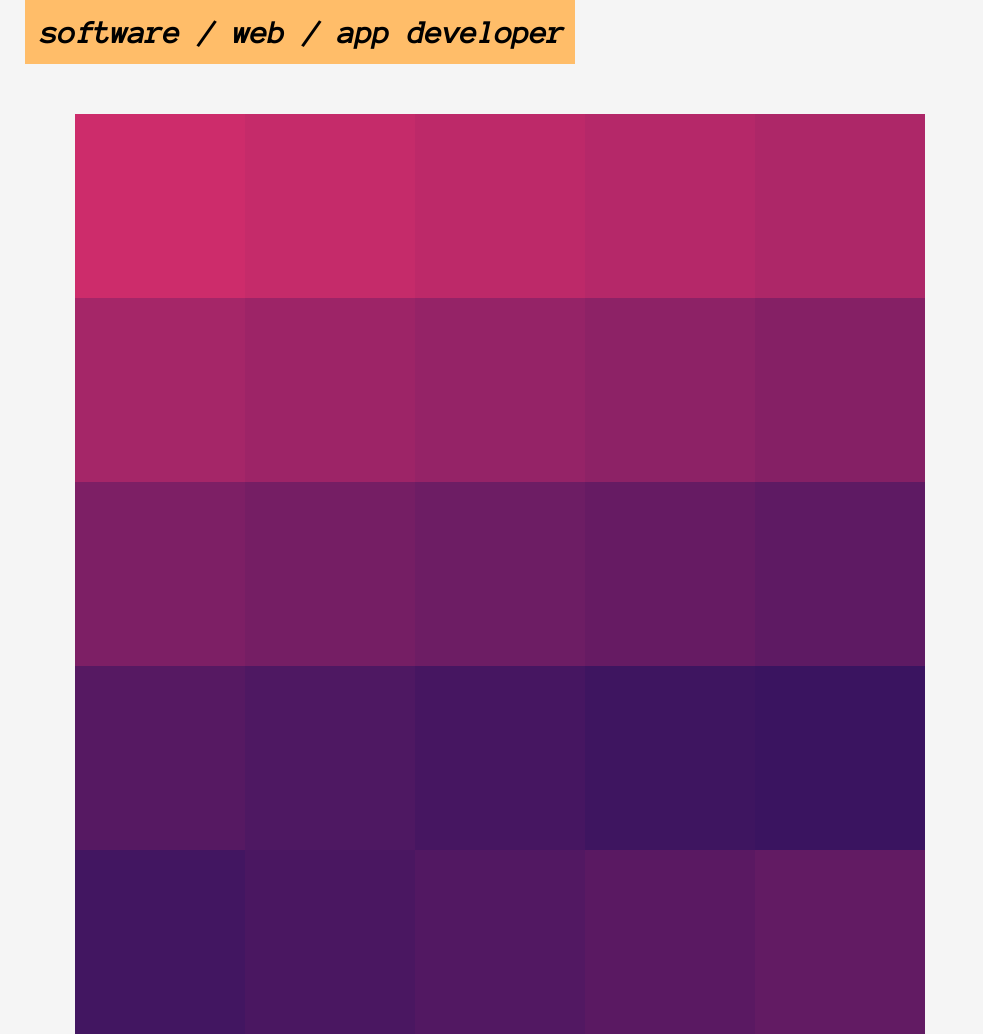
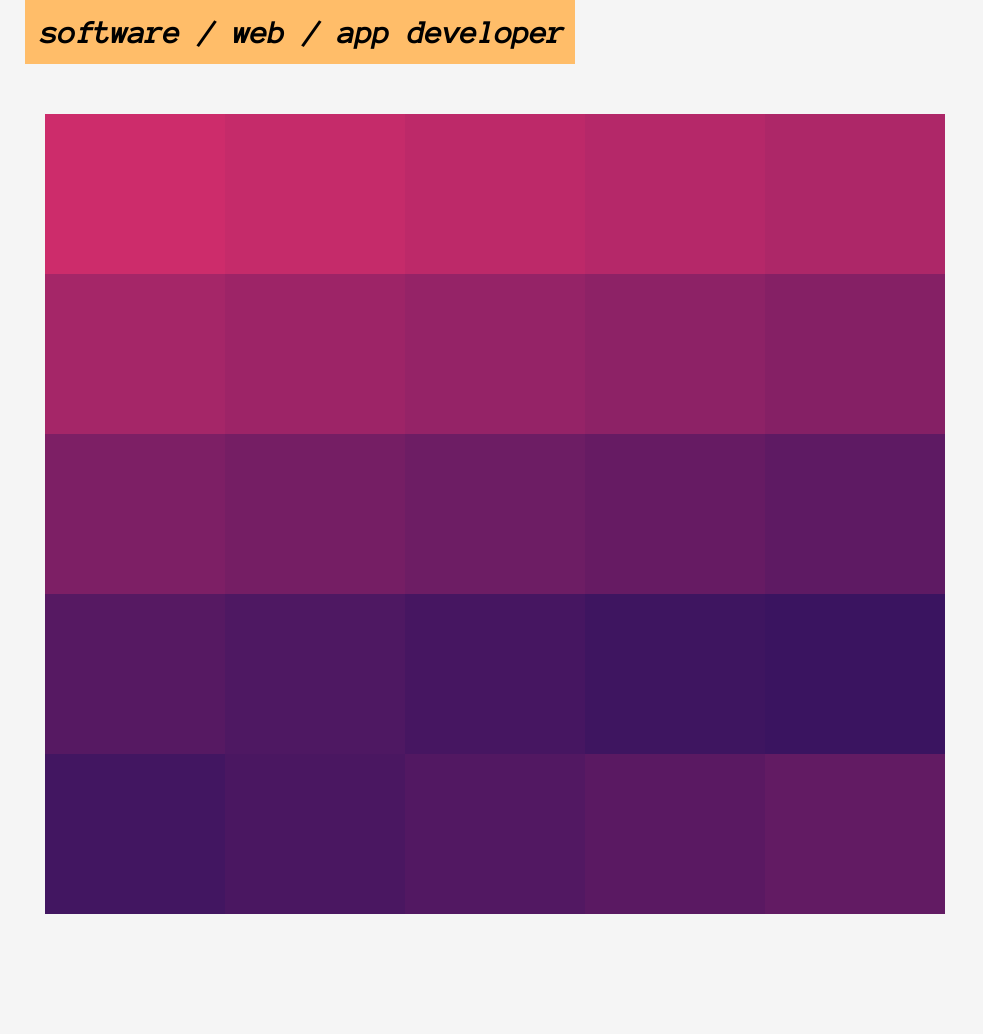
Before and after one commit to eliaseraphim/eliaseraphim.github.io, a plain HTML site: page index.html in a window 1280 px wide. Shown: the part 761-1795 px from the top of the page, without its empty margins (0-983 px from the left). After the commit the page ends 1700 px from the top, so only its background shows below. Drawn offline with Linux system fonts and the light colour scheme.

Commit message:
update
fixed box sizing, by adding a height and width to the grid container

```diff
--- a/style.css
+++ b/style.css
@@ -200,12 +200,15 @@ mark.magenta_highlight {
 /* ----------- INDEX COLUMN TWO | GRID ----------- */
 
 .grid_container {
-  margin-left: 50px;
-
   display: grid;
 
-  grid-template-columns: auto auto auto auto auto;
-  grid-template-rows: auto auto auto auto auto;
+  margin-left: 20px;
+
+  width: 100%;
+  height: 100%;
+
+  grid-template-columns: 20% 20% 20% 20% 20%;
+  grid-template-rows: 20% 20% 20% 20% 20%;
 }
 
 @keyframes tileflow {
@@ -215,11 +218,6 @@ mark.magenta_highlight {
 
 .grid-item {
   display: block;
-  min-height: 184px;
-  width: inherit;
-
-  margin: 0px;
-  padding: 0px;
 
   animation-name: tileflow;
   animation-duration: 4s;
```
